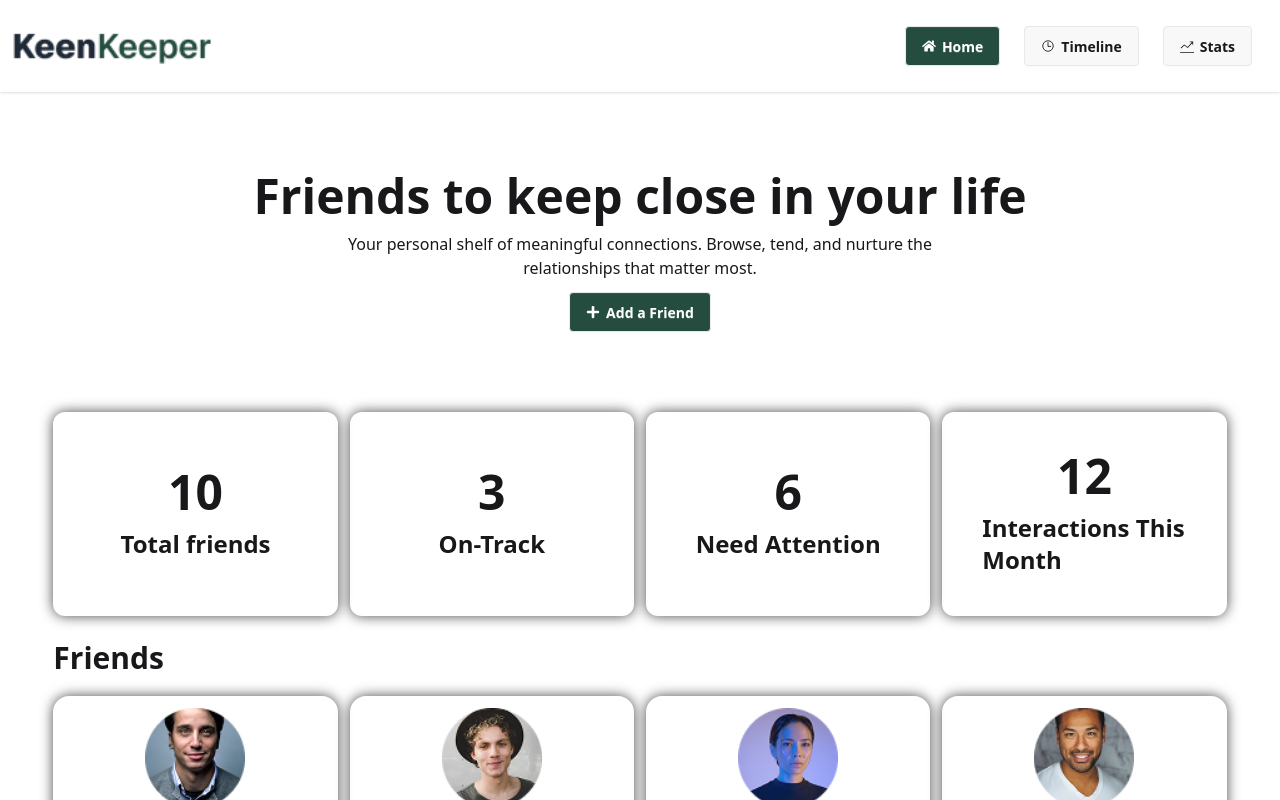
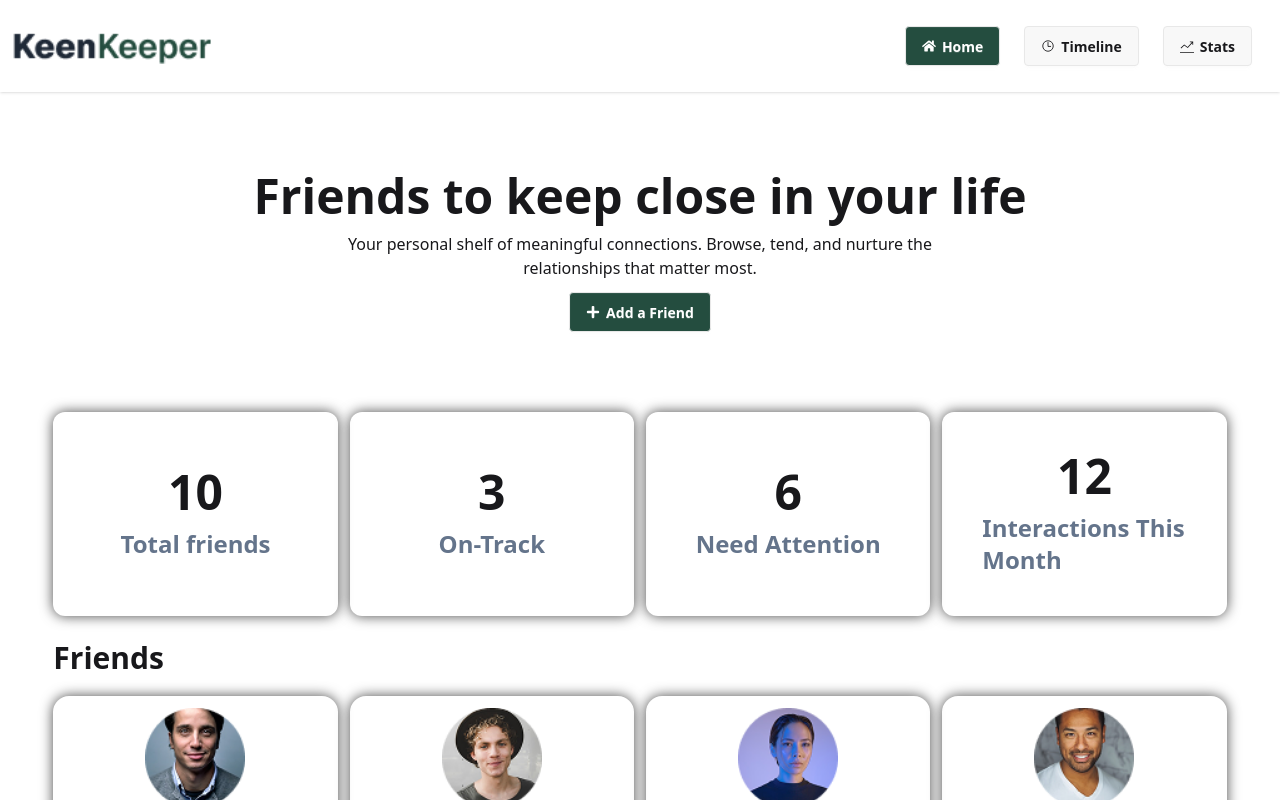
Before and after one commit to sheikhmhummadhasan/PH-Assinment-7, a Next.js app: page / in a window 1280 px wide. Shown: the top 800 px of the page. Built offline with nearby package versions, Linux system fonts and the light colour scheme.

Commit message:
make it more fixel frefect with text color

```diff
--- a/src/Compnent/Friends.jsx
+++ b/src/Compnent/Friends.jsx
@@ -35,19 +35,19 @@ const Friends = () => {
             <div className="grid grid-cols-1 md:grid-cols-2  lg:grid-cols-4 gap-3 mb-6 w-11/12 mx-auto">
                 <div className="p-10 flex flex-col items-center justify-center gap-3 box rounded-xl">
                     <p className='text-5xl font-semibold'>10</p>
-                    <p className='text-2xl font-semibold'>Total friends</p>
+                    <p className='text-2xl font-semibold text-[#64748B] '>Total friends</p>
                 </div>
                 <div className="p-10 flex flex-col items-center justify-center gap-3 box rounded-xl">
                     <p className='text-5xl font-semibold'>3</p>
-                    <p className='text-2xl font-semibold'>On-Track</p>
+                    <p className='text-2xl font-semibold text-[#64748B] '>On-Track</p>
                 </div>
                 <div className="p-10 flex flex-col items-center justify-center gap-3 box rounded-xl">
                     <p className='text-5xl font-semibold'>6</p>
-                    <p className='text-2xl font-semibold'>Need Attention</p>
+                    <p className='text-2xl font-semibold text-[#64748B] '>Need Attention</p>
                 </div>
                 <div className="p-10 flex flex-col items-center justify-center gap-3 box rounded-xl">
                     <p className='text-5xl font-semibold'>{frd.length}</p>
-                    <p className='text-2xl font-semibold'>Interactions This Month</p>
+                    <p className='text-2xl font-semibold text-[#64748B] '>Interactions This Month</p>
                 </div>
 
             </div>
--- a/src/app/page.js
+++ b/src/app/page.js
@@ -9,7 +9,7 @@ export default function Home() {
       <section>
         <div className="flex flex-col items-center justify-center gap-3 p-20">
           <h2 className="text-5xl font-bold text-center">Friends to keep close in your life</h2>
-          <p className="text-center">Your personal shelf of meaningful connections. Browse, tend, and nurture the <br></br>
+          <p className="text-center text-[#64748B font-semibold] ">Your personal shelf of meaningful connections. Browse, tend, and nurture the <br></br>
             relationships that matter most.</p>
           <button className="bg-[#244D3F] text-white btn rounded"><FaPlus /> Add a Friend</button>
         </div>
--- a/src/app/timeline/page.jsx
+++ b/src/app/timeline/page.jsx
@@ -19,22 +19,22 @@ const Timelinepage = () => {
                     <select
                         className='border px-10 py-2 rounded my-4'
                         onChange={(e) => setFilter(e.target.value)} >
-                        <option value="" className='font-semibold text-[#777]'>Filter Timeline</option>
-                        <option value="Call" className='font-semibold text-[#777]'>Call</option>
-                        <option value="Text" className='font-semibold text-[#777]'>Text</option>
-                        <option value="Video" className='font-semibold text-[#777]'>Video</option>
+                        <option value="" className='font-semibold text-[#64748B]'>Filter Timeline</option>
+                        <option value="Call" className='font-semibold text-[#64748B]'>Call</option>
+                        <option value="Text" className='font-semibold text-[#64748B]'>Text</option>
+                        <option value="Video" className='font-semibold text-[#64748B]'>Video</option>
                     </select>
                     <div className="">
                         {
                             click.map((e) => {
                                 return (
-                                    <div key={e.id} className="flex items-center gap-5 my-5 box rounded-xl p-5">
-                                        <h2 className='font-semibold text-6xl'>{e.Call}</h2>
+                                    <div key={e.id} className="flex items-center gap-5 my-7 box rounded-xl p-5">
+                                        <h2 className='font-semibold text-4xl text-[#26292d]'>{e.Call}</h2>
 
-                                                    <div  className="">
-                                                        <h3 className='text-2xl font-semibold'>CAll with {det.name}</h3>
-                                                        <h3 className='text-2xl font-semibold'>{det.next_due_date}</h3>
-                                                    </div>
+                                        <div className="">
+                                            <h3 className='text-2xl font-semibold text-[#64748B]'><span className='font-bold text-[#000]'>{e.text}</span> with {det.name}</h3>
+                                            <h3 className='text-2xl font-semibold text-[#64748B]'>{det.next_due_date}</h3>
+                                        </div>
 
 
                                     </div>
```
